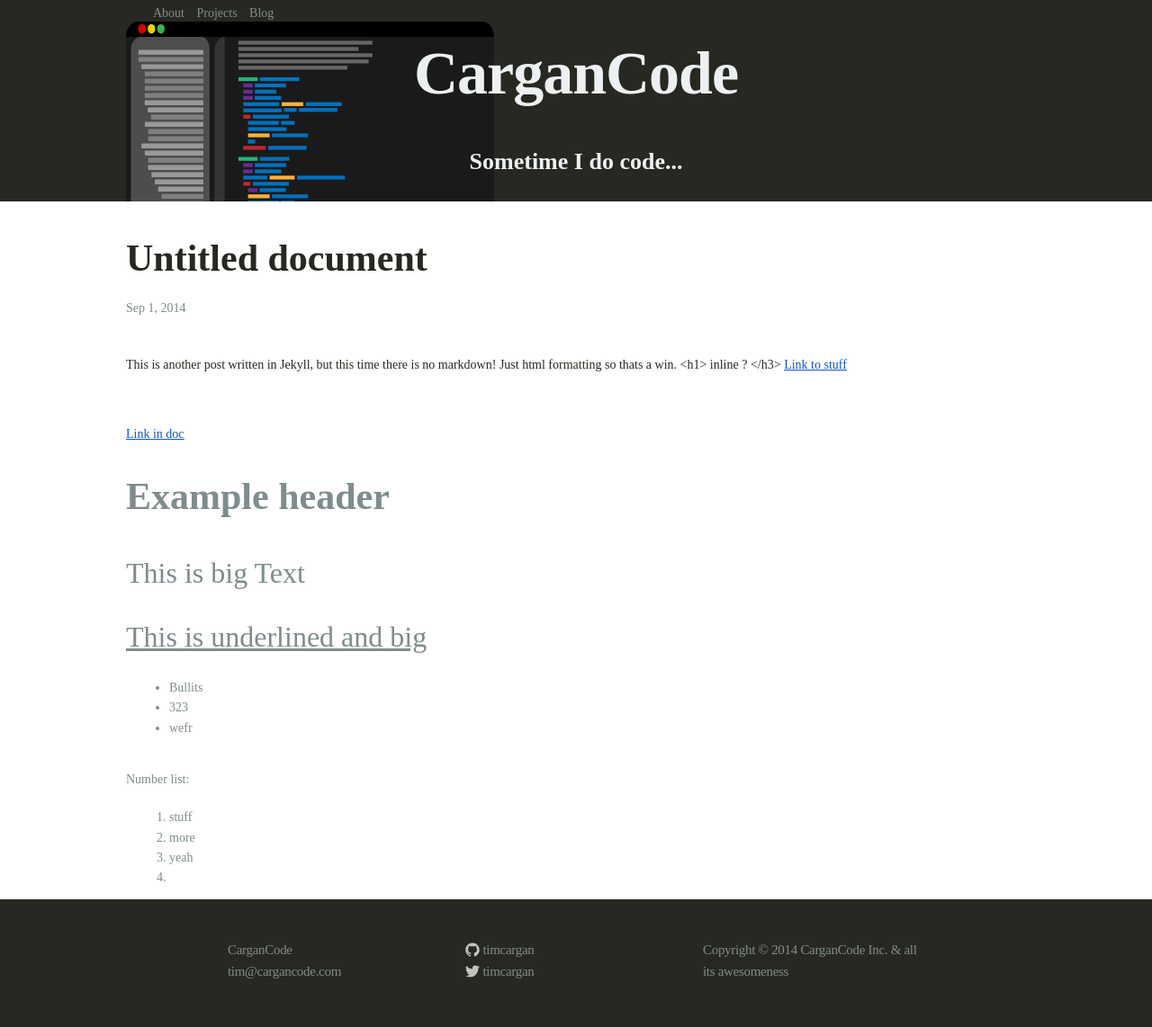
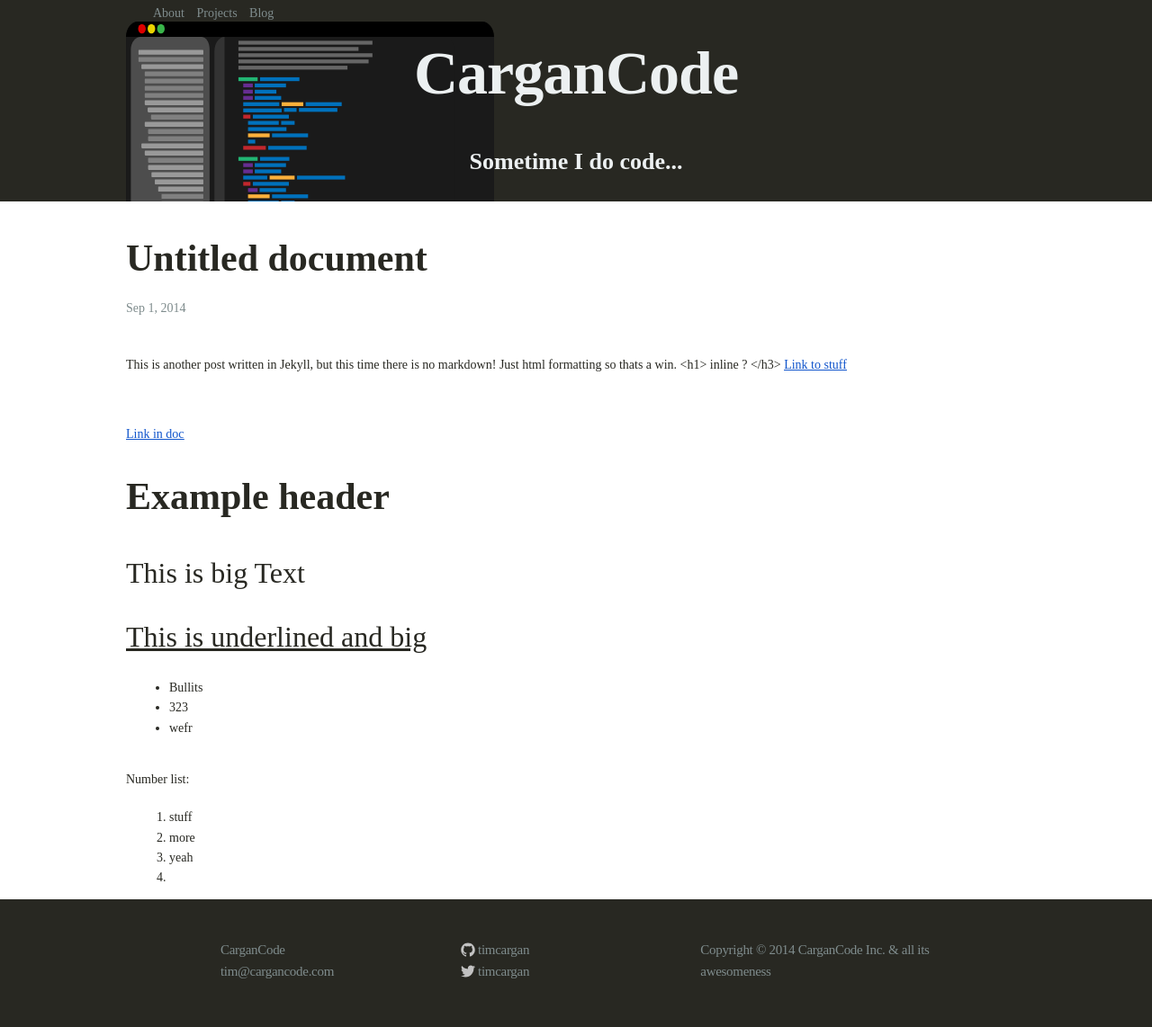
Before and after one commit to CarganCode/CarganCode.github.io, a Jekyll site: the page built from _posts/2014-9-1-Untitled_document.md, in a window 1280 px wide. Shown: the whole page at 90% size. Built offline with Jekyll 4.4.1, drawn with Linux system fonts in a browser that asks for light colours.

Commit message:
Posting Untitled document to blog

```diff
--- a/_posts/2014-9-1-Untitled_document.md
+++ b/_posts/2014-9-1-Untitled_document.md
@@ -3,7 +3,7 @@
 title: Untitled document
 date: 2014-09-01T14:51:11.002Z
 ---
-<body class="c5">
+<body class="c10">
 	<p style="widows:2;orphans:2;direction:ltr">
 		<span>This is another post written in Jekyll, but this time there is no markdown! Just html formatting so thats a win. &lt;h1&gt; inline ? &lt;/h3&gt;</span>
 		<span style="color:#1155cc;text-decoration:underline">
@@ -19,8 +19,7 @@
 		</span>
 	</p>
 	<h2 style="widows:2;orphans:2;direction:ltr;page-break-after:avoid">
-		<a />
-		<span>Example header</span>
+				<span>Example header</span>
 	</h2>
 	<p style="widows:2;orphans:2;direction:ltr">
 		<span style="font-size:24pt">This is big Text</span>
@@ -55,7 +54,7 @@
 		<li style="padding-left:0pt;widows:2;orphans:2;direction:ltr;margin-left:36pt">
 			<span>yeah</span>
 		</li>
-		<li style="padding-left:0pt;widows:2;orphans:2;direction:ltr;margin-left:36pt;height:11pt">
+		<li style="padding-left:0pt;widows:2;orphans:2;height:11pt;direction:ltr;margin-left:36pt">
 			<span />
 		</li>
 	</ol>
```
